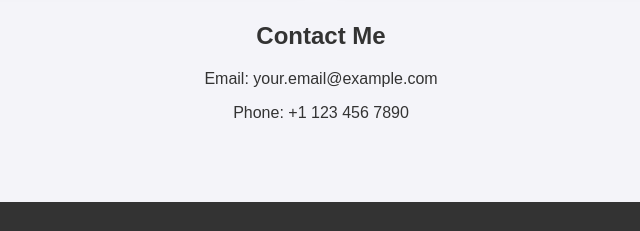
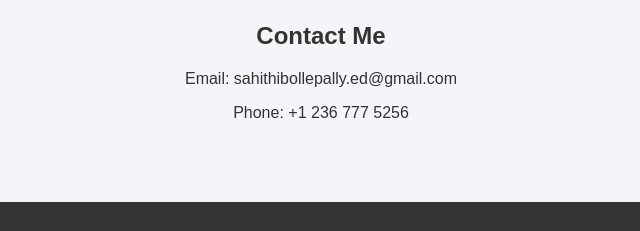
Before and after one commit to bollepas/data-analyst-sahithi1, a plain HTML site: page index.html in a window 1280 px wide. Shown: the part 681-912 px from the top of the page, 319-959 px from the left. Drawn offline with Linux system fonts and the light colour scheme.

Commit message:
Update index.html

```diff
--- a/index.html
+++ b/index.html
@@ -110,8 +110,8 @@
 
         <section id="contact">
             <h2>Contact Me</h2>
-            <p>Email: your.email@example.com</p>
-            <p>Phone: +1 123 456 7890</p>
+            <p>Email: sahithibollepally.ed@gmail.com</p>
+            <p>Phone: +1 236 777 5256</p>
         </section>
     </div>
 
```
